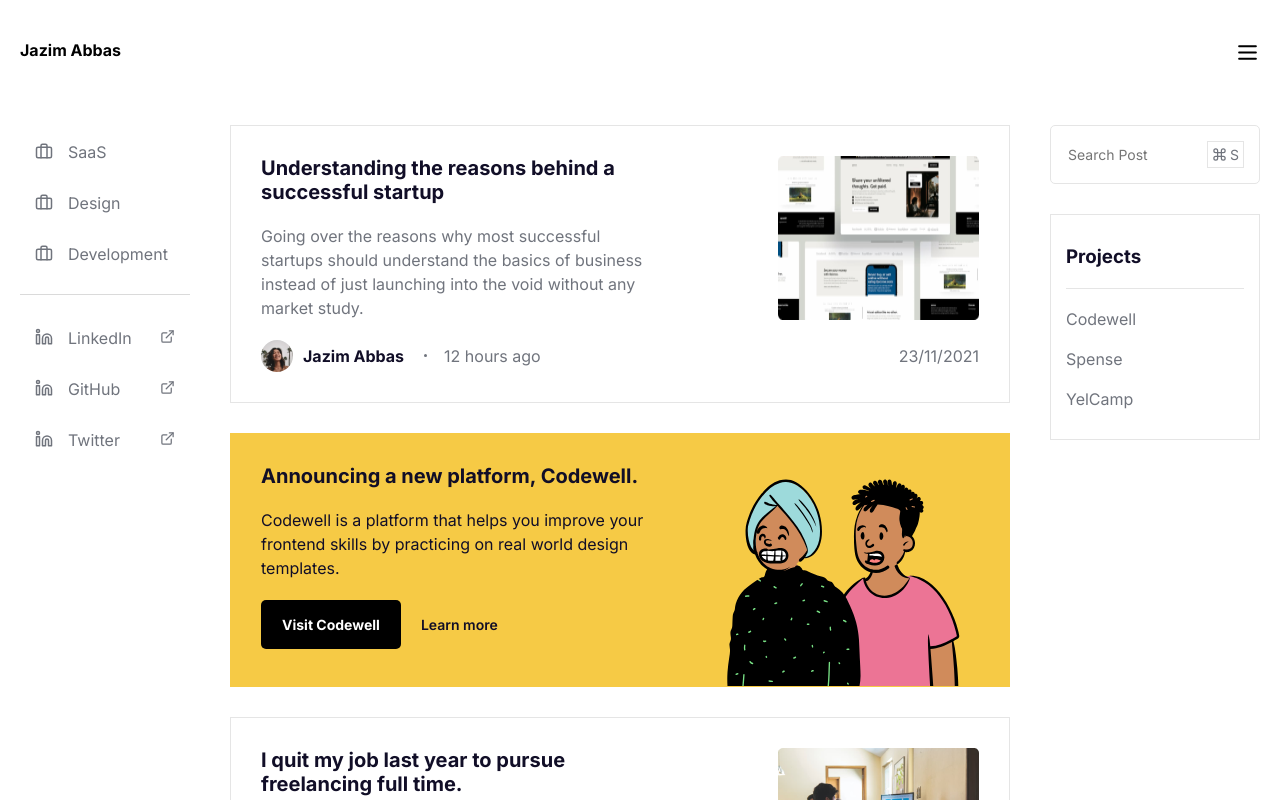
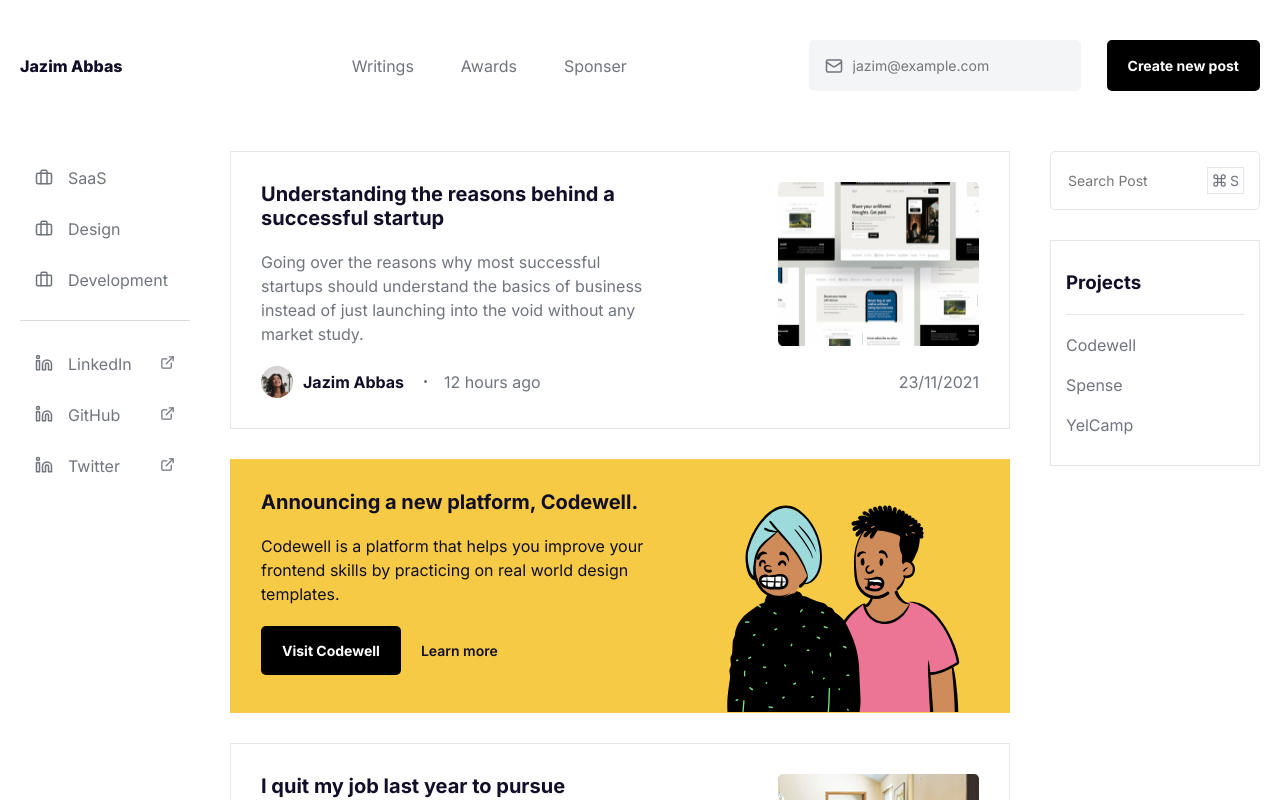
Before and after one commit to jazimabbas/personal-blog-codewell-challenge, a React (Vite) app: page / in a window 1280 px wide. Shown: the top 800 px of the page. Built offline with nearby package versions, Linux system fonts and the light colour scheme.

Commit message:
Fixed styling issues

```diff
--- a/src/components/navbar/desktop.tsx
+++ b/src/components/navbar/desktop.tsx
@@ -5,6 +5,7 @@
 
 export function DesktopNavbar() {
   return (
+    <OuterWrapper>
       <Wrapper>
         <Brand>Jazim Abbas</Brand>
         <Nav>
@@ -28,8 +29,15 @@
           </FormWrapper>
         </Nav>
       </Wrapper>
+    </OuterWrapper>
   );
 }
+
+const OuterWrapper = styled.div`
+  @media (max-width: 1020px) {
+    display: none;
+  }
+`;
 
 const Wrapper = styled.header`
   display: flex;
--- a/src/components/navbar/index.tsx
+++ b/src/components/navbar/index.tsx
@@ -1,5 +1,11 @@
 import { MobileNavbar } from "./mobile";
+import { DesktopNavbar } from "./desktop";
 
 export function Navbar() {
-  return <MobileNavbar />;
+  return (
+    <>
+      <MobileNavbar />
+      <DesktopNavbar />
+    </>
+  );
 }
--- a/src/components/navbar/mobile/header.tsx
+++ b/src/components/navbar/mobile/header.tsx
@@ -20,6 +20,7 @@
   }, []);
 
   return (
+    <OuterWrapper>
       <Wrapper
         animate={{
           paddingTop: isScrolled ? "20px" : undefined,
@@ -31,15 +32,26 @@
         <BrandName>Jazim Abbas</BrandName>
         <Icon as={Menu} size={25} onClick={setIsMenuOpen} />
       </Wrapper>
+    </OuterWrapper>
   );
 }
+
+const OuterWrapper = styled.div`
+  display: none;
+  position: sticky;
+  top: 0;
+  isolation: isolate;
+  z-index: 1;
+
+  @media (max-width: 1020px) {
+    display: block;
+  }
+`;
 
 const Wrapper = styled(motion.header)`
   display: flex;
   justify-content: space-between;
-  position: sticky;
-  top: 0;
-  isolation: isolate;
+
   margin: 0 calc(var(--spacing) * -1);
   padding: 40px var(--spacing);
   background-color: #fff;
```
Lines whose indentation alone changed are shown as unchanged.
